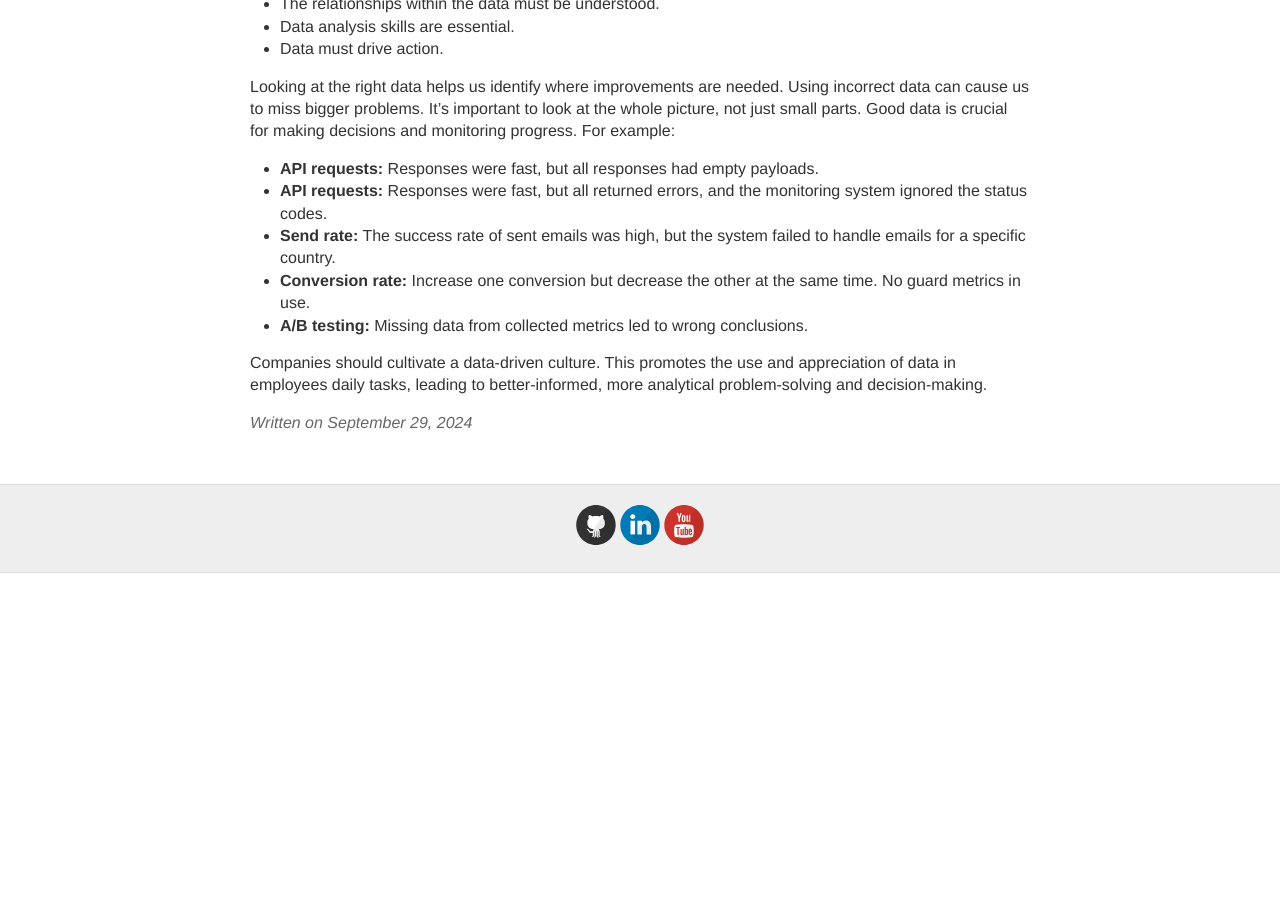
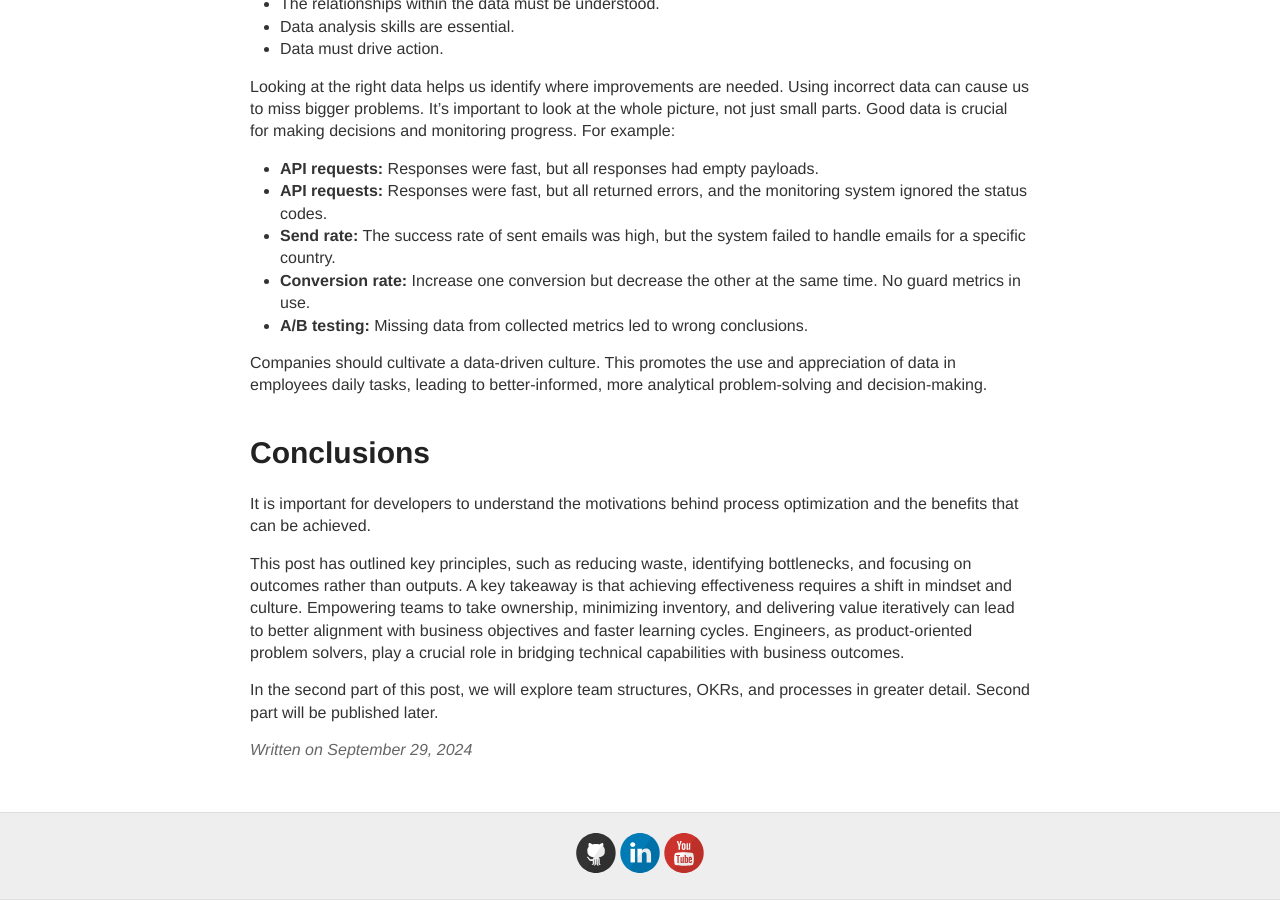
Before and after one commit to ttu/ttu.github.io, a Jekyll site: the page built from _posts/2024-9-29-process-optimization.md, in a window 1280 px wide and 900 px high, scrolled down 16464 px. Built offline with Jekyll 4.4.1, drawn with Linux system fonts in a browser that asks for light colours; before the commit the page ends 17037 px from its top, so only the background shows below that.

Commit message:
Add conclusions to process optimization post

```diff
--- a/_posts/2024-9-29-process-optimization.md
+++ b/_posts/2024-9-29-process-optimization.md
@@ -367,3 +367,11 @@ Looking at the right data helps us identify where improvements are needed. Using
 * __A/B testing:__ Missing data from collected metrics led to wrong conclusions.
 
 Companies should cultivate a data-driven culture. This promotes the use and appreciation of data in employees daily tasks, leading to better-informed, more analytical problem-solving and decision-making.
+
+# Conclusions
+
+It is important for developers to understand the motivations behind process optimization and the benefits that can be achieved.
+
+This post has outlined key principles, such as reducing waste, identifying bottlenecks, and focusing on outcomes rather than outputs. A key takeaway is that achieving effectiveness requires a shift in mindset and culture. Empowering teams to take ownership, minimizing inventory, and delivering value iteratively can lead to better alignment with business objectives and faster learning cycles. Engineers, as product-oriented problem solvers, play a crucial role in bridging technical capabilities with business outcomes.
+
+In the second part of this post, we will explore team structures, OKRs, and processes in greater detail. Second part will be published later.
```
